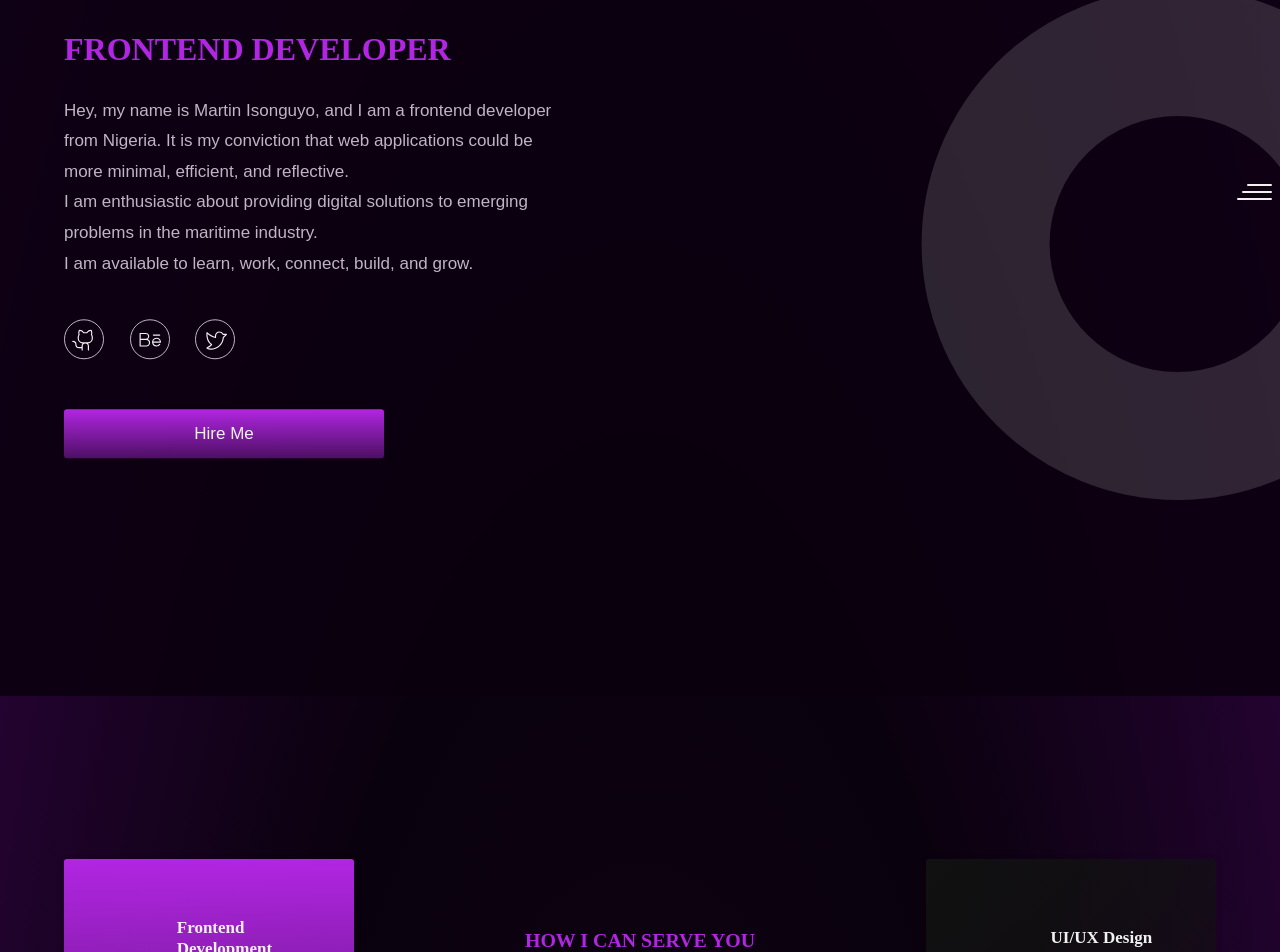
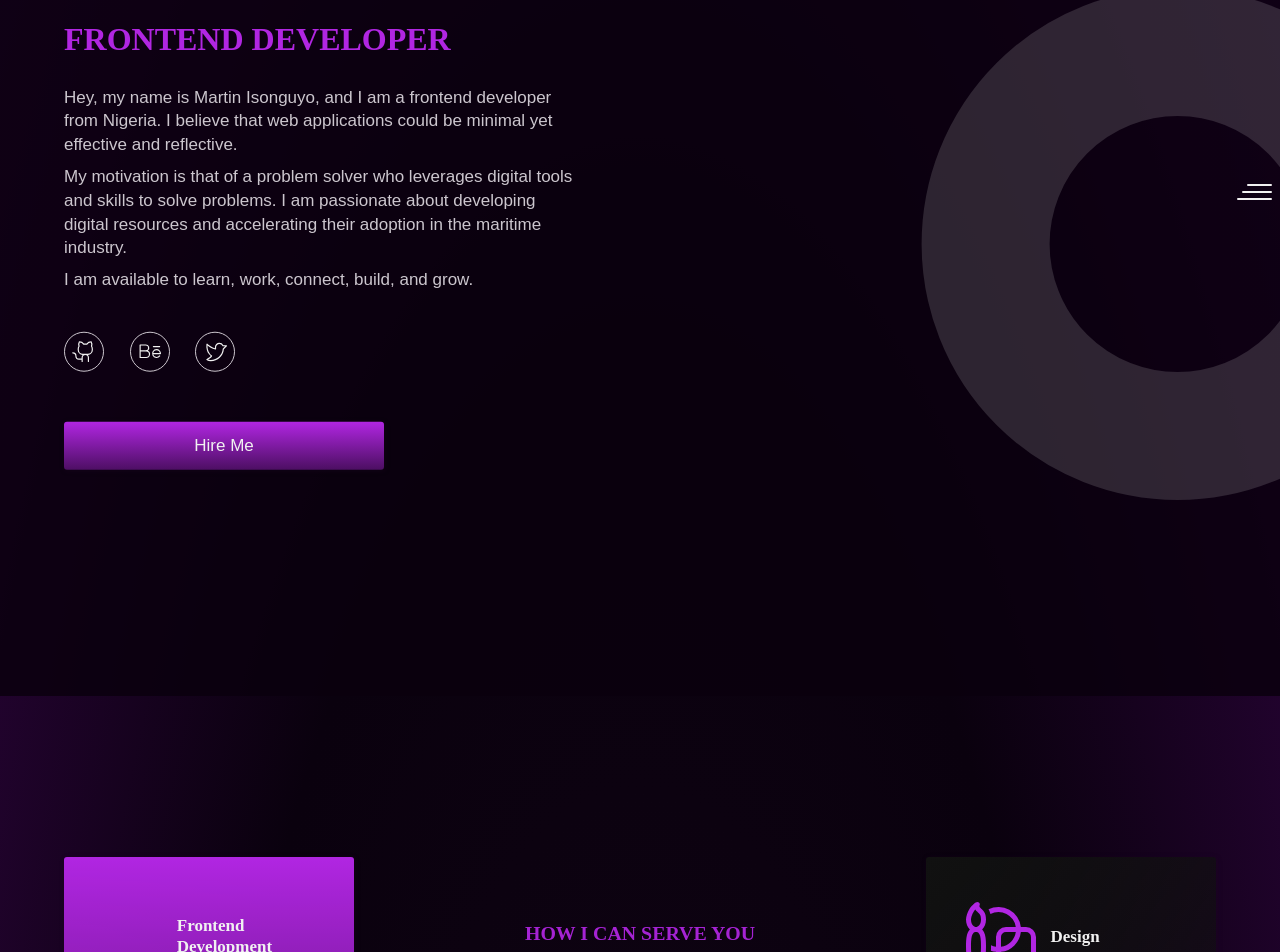
Before and after one commit to isonguyom/isonguyomartin, a Vue app: page / in a window 1280 px wide. Shown: the part 208-1160 px from the top of the page. Built offline with nearby package versions, Linux system fonts and the light colour scheme; some icons are missing; a web font is replaced by a local one.

Commit message:
chore: update page contents

```diff
--- a/src/assets/base.css
+++ b/src/assets/base.css
@@ -7,7 +7,7 @@
   --title-font: 'Inknut Antiqua', serif;
   --primary-color: #b126e2;
   --secondary-color: #ffec8e;
-  --text-light: #c0b4c5;
+  --text-light: #ccc6ce;
   --text-dark: #300441;
   --title-light: #f1f1f1;
   --title-dark: #0a010e;
@@ -43,7 +43,7 @@ body {
   font-weight: 400;
   font-size: 17px;
   color: var(--text-light);
-  line-height: 1.5em;
+  line-height: 1.4em;
   text-rendering: optimizeLegibility;
   -webkit-font-smoothing: antialiased;
   -moz-osx-font-smoothing: grayscale;
--- a/src/components/Hero.vue
+++ b/src/components/Hero.vue
@@ -3,12 +3,17 @@
     <section class="section-wrapper Hero">
         <div class="hero-text">
             <h1 class="hero-caption caption">Frontend Developer</h1>
-            <p class="para hero-para">
-                Hey, my name is Martin Isonguyo, and I am a frontend developer from Nigeria. It is my conviction that web
-                applications could be more minimal, efficient, and reflective.<br />I am enthusiastic about providing digital
-                solutions to emerging problems in the maritime industry. <br />I am available to learn, work, connect,
-                build, and grow.
-            </p>
+            <div class="para hero-para">
+                <p>
+                    Hey, my name is Martin Isonguyo, and I am a frontend developer from Nigeria. I believe that web
+                    applications could be minimal yet effective and reflective.
+                </p>
+                <p>
+                    My motivation is that of a problem solver who leverages digital tools and skills to solve problems. I am
+                    passionate about developing digital resources and accelerating their adoption in the maritime industry.
+                </p>
+                <p>I am available to learn, work, connect, build, and grow.</p>
+            </div>
             <div class="socials">
                 <a v-for="(link) in socialLinks" :key="link.name" class="social-link" :href="link.link" :title="link.name">
                     <Icon :icon="link.icon" width="25" />
@@ -115,6 +120,13 @@ export default {
             font-size: 6vw;
         }
 
+        .hero-para {
+
+            p {
+                margin-bottom: 8px;
+            }
+        }
+
         .socials {
             margin: 40px 0 50px;
             display: flex;
@@ -180,7 +192,7 @@ export default {
             }
 
             .hero-para {
-                line-height: 1.8em;
+                line-height: 1.4em;
             }
         }
 
--- a/src/components/Skills.vue
+++ b/src/components/Skills.vue
@@ -35,9 +35,9 @@ export default {
     data() {
         return {
             skills: [
-                { title: 'Frontend Development', icon: 'iconoir:dev-mode-laptop', activeBg: true, text: 'Amazing websites are simple and clean. Minimalism is the concept, and minimalism is my concept.' },
-                { title: 'Wordpress', icon: 'arcticons:wordpress', activeBg: false, text: 'Wordpress is the most popular CMS-based website platform. I build good and efficient wordpress websites.' },
-                { title: 'UI/UX Design', icon: 'solar:window-frame-outline', activeBg: false, text: 'Although each product is unique, a good design offers it meaning and efficiently communicates with the user.' }
+                { title: 'Frontend Development', icon: 'iconoir:dev-mode-laptop', activeBg: true, text: 'I build amazing responsive websites using a mobile-first approach while following best practices. My core frontend tools are HTML, CSS, JavaScript, and VueJS.' },
+                { title: 'Wordpress', icon: 'arcticons:wordpress', activeBg: false, text: 'WordPress is a powerful CMS platform that accounts for over 43.2% of all websites. It is rich in plugins, which makes it ideal for your next website.' },
+                { title: 'Design', icon: 'fluent:design-ideas-16-regular', activeBg: false, text: 'I consider a design\'s ability to effectively communicate in its simplest and cleanest form significant. I may not be your regular GUI designer, but yeah! I can do a job.' }
             ],
 
             tools: [
--- a/src/views/HomeView.vue
+++ b/src/views/HomeView.vue
@@ -2,7 +2,7 @@
 import Hero from '../components/Hero.vue';
 import Skills from '../components/Skills.vue';
 import Projects from '../components/Projects.vue';
-import Blog from '../components/Blog.vue';
+// import Blog from '../components/Blog.vue';
 import Contact from '../components/Contact.vue';
 
 </script>
@@ -12,7 +12,7 @@ import Contact from '../components/Contact.vue';
     <Hero id="home" />
     <Skills id="skills" />
     <Projects id="projects" />
-    <Blog id="blog" />
+    <!-- <Blog id="blog" /> -->
     <Contact id="contact" />
   </main>
 </template>
```
